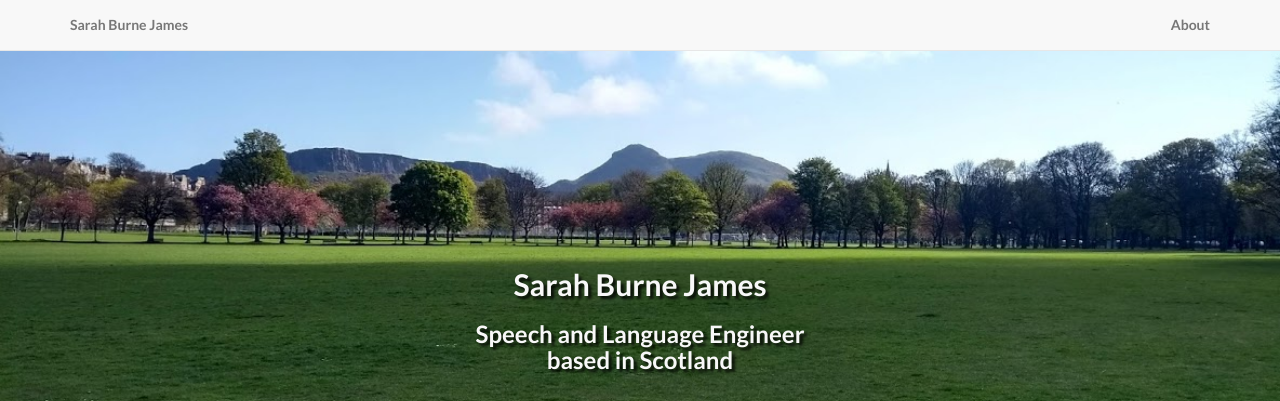
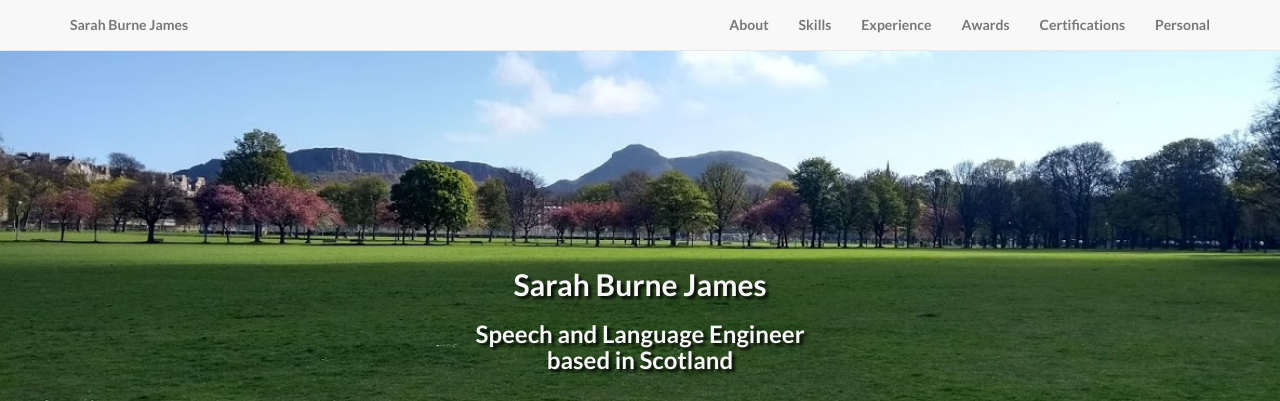
Before and after one commit to sarahmbj/sarahmbj.github.io, a plain HTML site: page index.html in a window 1280 px wide. Shown: the top 401 px of the page. Drawn offline with Linux system fonts and the light colour scheme.

Commit message:
added section anchors

```diff
--- a/index.html
+++ b/index.html
@@ -50,9 +50,12 @@
             <!-- Collect the nav links, forms, and other content for toggling -->
             <div class="collapse navbar-collapse" id="bs-example-navbar-collapse-1">
                 <ul class="nav navbar-nav navbar-right">
-                    <li>
-                        <a href="#about">About</a>
-                    </li>
+                    <li><a href="#about">About</a> </li>
+                       <li><a href="#skills">Skills</a></li>
+                       <li> <a href="#experience">Experience</a></li>
+                        <li><a href="#awards">Awards</a></li>
+                        <li><a href="#certifications">Certifications</a></li>
+                        <li><a href="#personal">Personal</a></li>
                 </ul>
             </div>
             <!-- /.navbar-collapse -->
@@ -113,6 +116,7 @@
         </div>
     </div>
 
+	<a  name="skills"></a>
     <div class="content-section-b">
         <div class="container">
             <div class="row">
@@ -134,6 +138,7 @@
         </div>
     </div>
 
+    <a  name="experience"></a>
 	<div class="content-section-a">
         <div class="container">
             <div class="row">
@@ -161,7 +166,7 @@
         </div>
     </div>
 
-
+	<a  name="awards"></a>
     <div class="content-section-b">
         <div class="container">
             <div class="row">
@@ -189,6 +194,7 @@
         </div>
     </div>
 
+    <a  name="certifications"></a>
     <div class="content-section-a">
         <div class="container">
             <div class="row">
@@ -212,6 +218,7 @@
         </div>
     </div>
 
+    <a  name="personal"></a>
     <div class="content-section-b">
         <div class="container">
             <div class="row">
```
